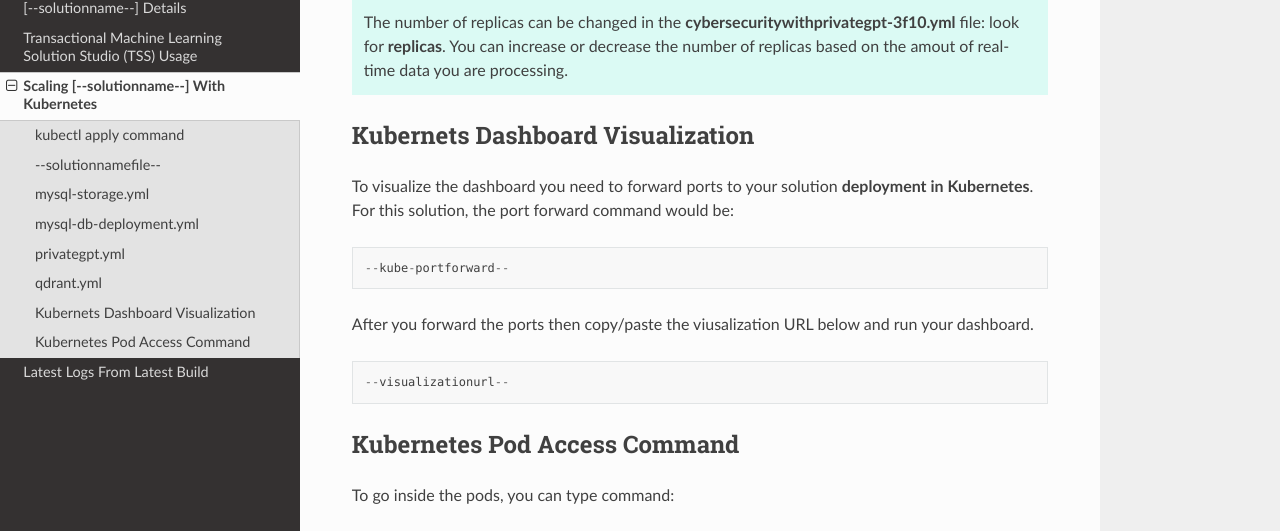
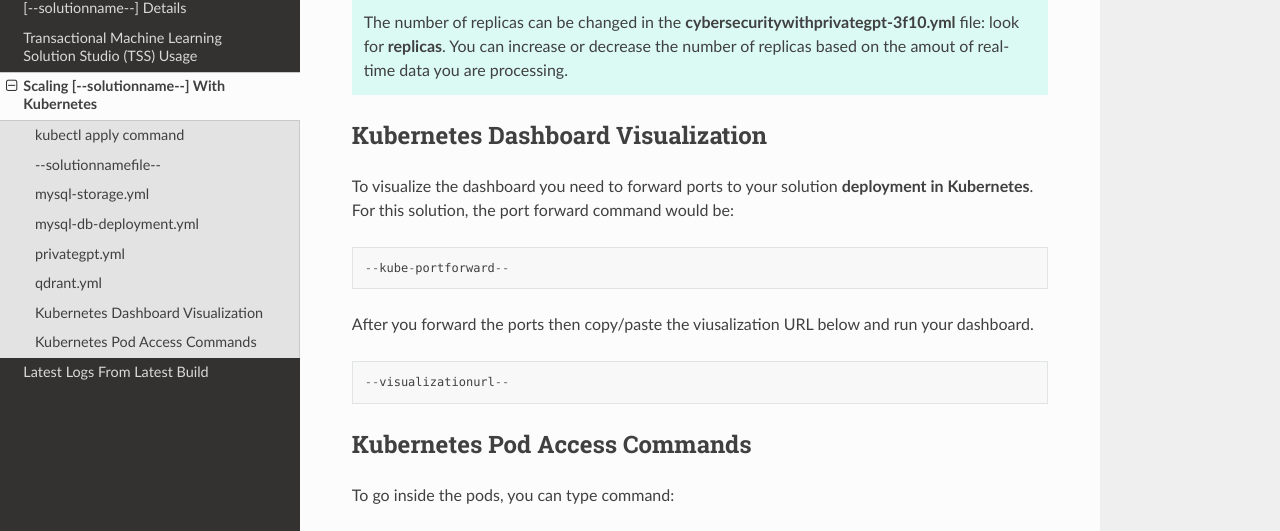
Before and after one commit to vanesalcb06/tssproject2-2b5c, a Sphinx documentation site: the page built from docs/source/kube.rst, in a window 1280 px wide and 900 px high, scrolled down 6146 px. Shown: the part 141-672 px from the top of the window. Built offline with Sphinx 7.4.7 and the Read the Docs theme 3.1.0, drawn with Linux system fonts in a browser that asks for light colours.

Commit message:
Update kube.rst

```diff
--- a/docs/source/kube.rst
+++ b/docs/source/kube.rst
@@ -321,7 +321,7 @@ qdrant.yml
 .. tip::
    The number of replicas can be changed in the **cybersecuritywithprivategpt-3f10.yml** file: look for **replicas**.  You can increase or decrease the number of replicas based on the amout of real-time data you are processing.
 
-Kubernets Dashboard Visualization
+Kubernetes Dashboard Visualization
 ----------------------------------
 
 To visualize the dashboard you need to forward ports to your solution **deployment in Kubernetes**.  For this solution, the port forward command would be:
@@ -336,7 +336,7 @@ After you forward the ports then copy/paste the viusalization URL below and run
 
    --visualizationurl--
 
-Kubernetes Pod Access Command
+Kubernetes Pod Access Commands
 ---------------------
 
 To go inside the pods, you can type command:
```
